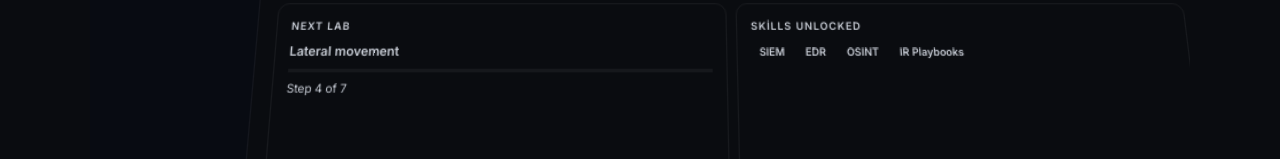
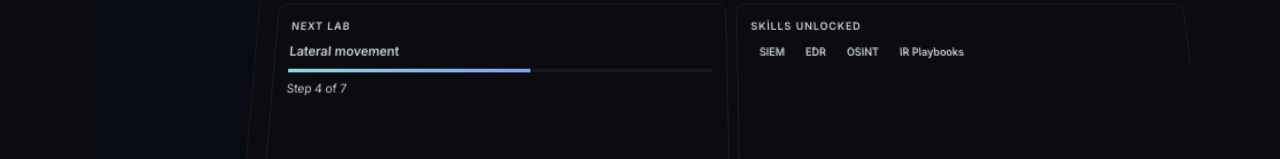
Before and after one commit to xakker-org/hacker-az-web-site, a React (Vite) app in the folder frontend/react/: page / in a window 1280 px wide. Shown: the part 636-795 px from the top of the page. Built offline with nearby package versions, Linux system fonts and the light colour scheme.

Commit message:
login register fixs

```diff
--- a/frontend/react/src/styles/auth.css
+++ b/frontend/react/src/styles/auth.css
@@ -2,6 +2,42 @@
    AUTH PAGE — Redesign
    Landing-uyğun, animasiyalı, müasir
    ========================================== */
+
+/* Bridge variables: this file expects legacy auth tokens that may not exist globally. */
+:root {
+  --space-md: var(--s3, 12px);
+  --space-lg: var(--s4, 16px);
+  --space-xl: var(--s5, 24px);
+  --space-2xl: var(--s6, 32px);
+
+  --text-primary: var(--ink-1, #ffffff);
+  --text-secondary: var(--ink-2, #c8cdd6);
+  --text-tertiary: var(--ink-3, #7a8392);
+
+  --blue: #8ed8e8;
+  --blue-light: #bfeef6;
+  --font-sans: var(--font-text, "Inter", system-ui, sans-serif);
+}
+
+@keyframes float {
+  0%,
+  100% {
+    transform: translate(0, 0);
+  }
+  50% {
+    transform: translate(10px, -14px);
+  }
+}
+
+@keyframes float-reverse {
+  0%,
+  100% {
+    transform: translate(0, 0);
+  }
+  50% {
+    transform: translate(-12px, 10px);
+  }
+}
 
 /* ── Page Shell ─────────────────────────── */
 .auth-page {
```
